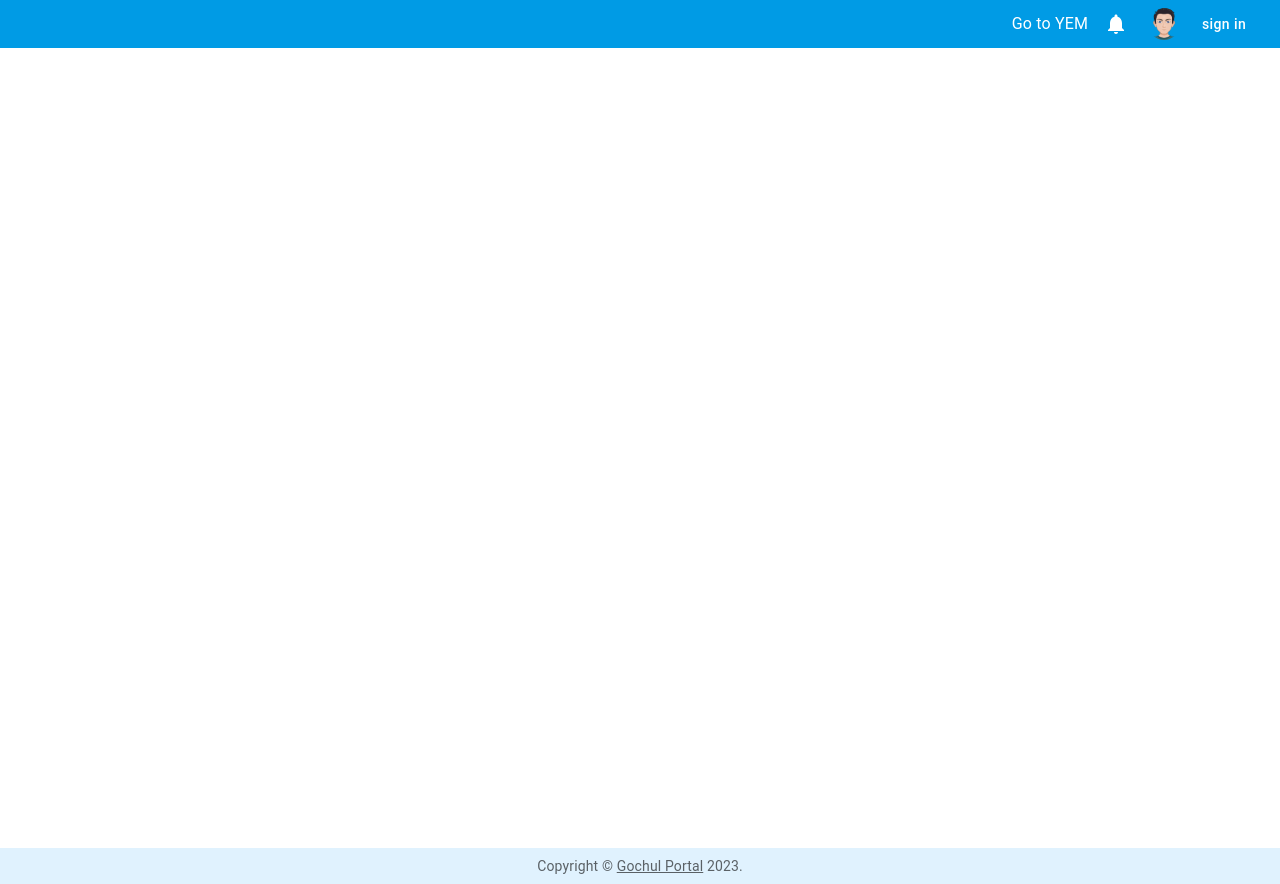
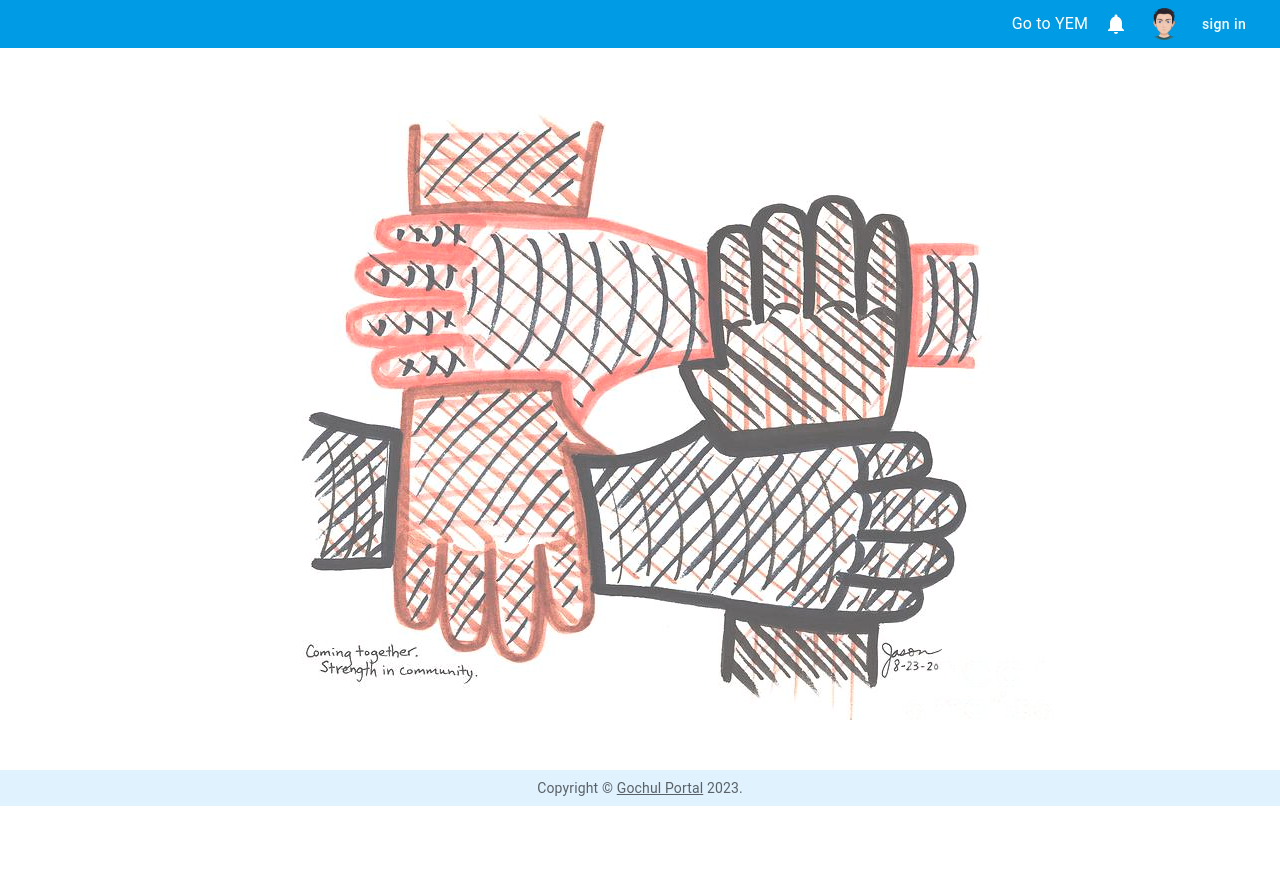
Before and after one commit to untilhamza/gochul, a Next.js app: page / in a window 1280 px wide. After the commit the page ends 806 px from the top, so only its background shows below. Built offline with nearby package versions, Linux system fonts and the light colour scheme; no server answers.

Commit message:
render community image

```diff
--- a/src/app/page.tsx
+++ b/src/app/page.tsx
@@ -1,5 +1,6 @@
 "use client";
 import Image from "next/image";
+import CommunityImage from "public/images/community.jpg";
 import { Inter } from "next/font/google";
 import styles from "./page.module.css";
 import { useSession } from "next-auth/react";
@@ -16,86 +17,15 @@ export default function Home() {
   }, [session]);
 
   return (
-    <main className={styles.main}>
-      {/* <div className={styles.description}>
-        <p>
-          Get started by editing&nbsp;
-          <code className={styles.code}>src/app/page.tsx</code>
-        </p>
-        <div>
-          <a
-            href="https://vercel.com?utm_source=create-next-app&utm_medium=appdir-template&utm_campaign=create-next-app"
-            target="_blank"
-            rel="noopener noreferrer"
-          >
-            By{" "}
-            <Image
-              src="/vercel.svg"
-              alt="Vercel Logo"
-              className={styles.vercelLogo}
-              width={100}
-              height={24}
-              priority
-            />
-          </a>
-        </div>
+    <main className="flex flex-col justify-center items-center h-full p-4  flex-1">
+      <div className="w-full rounded-lg m-auto flex items-center justify-center">
+        <Image
+          src={CommunityImage}
+          alt="Next.js Logo"
+          priority
+          placeholder="blur"
+        />
       </div>
-
-      <div className={styles.center}>
-        <Image
-          className={styles.logo}
-          src="/next.svg"
-          alt="Next.js Logo"
-          width={180}
-          height={37}
-          priority
-        />
-        <div className={styles.thirteen}>
-          <Image src="/thirteen.svg" alt="13" width={40} height={31} priority />
-        </div>
-      </div>
-
-      <div className={styles.grid}>
-        <a
-          href="https://beta.nextjs.org/docs?utm_source=create-next-app&utm_medium=appdir-template&utm_campaign=create-next-app"
-          className={styles.card}
-          target="_blank"
-          rel="noopener noreferrer"
-        >
-          <h2 className={inter.className}>
-            Docs <span>-&gt;</span>
-          </h2>
-          <p className={inter.className}>
-            Find in-depth information about Next.js features and API.
-          </p>
-        </a>
-
-        <a
-          href="https://vercel.com/templates?framework=next.js&utm_source=create-next-app&utm_medium=appdir-template&utm_campaign=create-next-app"
-          className={styles.card}
-          target="_blank"
-          rel="noopener noreferrer"
-        >
-          <h2 className={inter.className}>
-            Templates <span>-&gt;</span>
-          </h2>
-          <p className={inter.className}>Explore the Next.js 13 playground.</p>
-        </a>
-
-        <a
-          href="https://vercel.com/new?utm_source=create-next-app&utm_medium=appdir-template&utm_campaign=create-next-app"
-          className={styles.card}
-          target="_blank"
-          rel="noopener noreferrer"
-        >
-          <h2 className={inter.className}>
-            Deploy <span>-&gt;</span>
-          </h2>
-          <p className={inter.className}>
-            Instantly deploy your Next.js site to a shareable URL with Vercel.
-          </p>
-        </a>
-      </div> */}
     </main>
   );
 }
```
